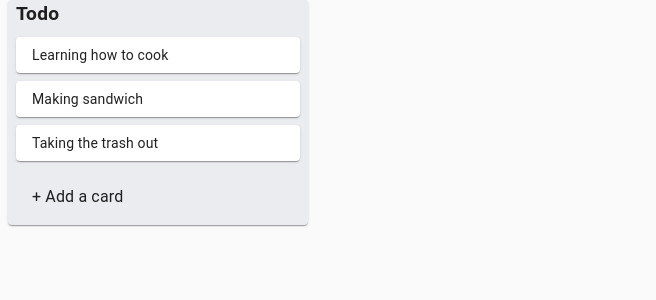
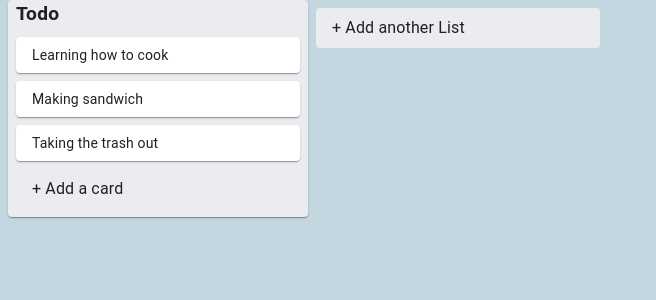
Before and after one commit to onemliceyda/Akbank-React-Bootcamp-Bitirme-Projesi, a React (Create React App) app in the folder kanban-board/: page / in a window 1280 px wide. Shown: the top 300 px of the page, without its empty margins (0-656 px from the left). Built offline with nearby package versions, Linux system fonts and the light colour scheme.

Commit message:
add a new list

```diff
--- a/kanban-board/src/App.js
+++ b/kanban-board/src/App.js
@@ -4,8 +4,19 @@
 import { v4 as uuid } from "uuid"
 import store from "./utils/store"
 import StoreApi from "./utils/storeApi"
+import InputContainer from "../src/components/Input/InputContainer"
+import { makeStyles } from "@material-ui/core/styles"
+const useStyle = makeStyles((theme) => ({
+  root: {
+    display: "flex",
+    minHeight: "100vh",
+    background: "#C4D7E0",
+  },
+}))
+
 function App() {
   const [data, setData] = useState(store)
+  const classes = useStyle()
   const addCard = (title, listId) => {
     const newCardId = uuid()
     const newCard = {
@@ -21,16 +32,36 @@
         ...data.lists,
         [listId]: list,
       },
+    }
+    setData(newState)
   };
+
+
+  const addList = (title) => {
+    const newListId = uuid()
+    const newList = {
+      id: newListId,
+      title,
+      cards: [],
+    }
+    const newState = {
+      listIds: [...data.listIds, newListId],
+      lists:{
+        ...data.lists,
+        [newListId]:newList
+      }
+    }
     setData(newState)
-  }
+  };
+
   return (
-      <StoreApi.Provider value={{ addCard }}>
-        <div>
+    <StoreApi.Provider value={{ addCard, addList }}>
+      <div className={classes.root}>
         {data.listIds.map((listId) => {
           const list = data.lists[listId]
           return <List list={list} key={listId} />
         })}
+        <InputContainer type="list" />
       </div>
     </StoreApi.Provider>
   )
--- a/kanban-board/src/components/Input/InputCard.js
+++ b/kanban-board/src/components/Input/InputCard.js
@@ -23,23 +23,26 @@
   },
 }))
 
-const InputCard = ({ setOpen, listId }) => {
+const InputCard = ({ setOpen, listId, type }) => {
   const classes = useStyle()
-  const { addCard } = useContext(storeApi)
-  const [cardTitle, setCardTitle] = useState("")
+  const { addCard,addList} = useContext(storeApi)
+  const [title, setTitle] = useState("")
   const handleOnChange = (e) => {
-    setCardTitle(e.target.value)
+    setTitle(e.target.value)
   }
 
   const handleBtnConfirm = () => {
-    addCard(cardTitle, listId)
-    setCardTitle("")
-    setOpen(false)
-  }
-  const handleBlur = () => {
-    setOpen(false)
-    setCardTitle("")
-  }
+    if(type==="card")
+    {addCard(title, listId)
+    setTitle("")
+    setOpen(false)}
+    else {
+      addList(title)
+      setTitle("")
+      setOpen(false)}
+    }
+
+
   return (
     <div>
       <div>
@@ -47,19 +50,21 @@
           <InputBase
             onChange={handleOnChange}
             multiline
-            onBlur={handleBlur}
+            onBlur={()=>setOpen(false)}
             fullWidth
             inputProps={{
               className: classes.input,
             }}
-            value={cardTitle}
-            placeholder="Enter a title of this card"
+            value={title}
+            placeholder={
+              type === "card" ? "Kart içeriğini giriniz" : "Kart oluşturunuz"
+            }
           />
         </Paper>
       </div>
       <div className="classes.confirm">
         <Button className={classes.btnConfirm} onClick={handleBtnConfirm}>
-          + Add Card
+          {type === "card" ? "+ Add a card" : "Add a List"}
         </Button>
         <div></div>
         <IconButton onClick={() => setOpen(false)}></IconButton>
--- a/kanban-board/src/components/Input/InputContainer.js
+++ b/kanban-board/src/components/Input/InputContainer.js
@@ -6,7 +6,8 @@
 
 const useStyle = makeStyles((theme) => ({
   root: {
-    marginTop: theme.spacing(2),
+    width: "300px",
+    marginTop: theme.spacing(1),
   },
   addCard: {
     padding: theme.spacing(1, 1, 1, 2),
@@ -18,13 +19,13 @@
   },
 }))
 
-const InputContainer = ({listId}) => {
+const InputContainer = ({ listId, type }) => {
   const classes = useStyle()
   const [open, setOpen] = useState(false)
   return (
     <div className={classes.root}>
       <Collapse in={open}>
-        <InputCard setOpen={setOpen} listId={listId} />
+        <InputCard setOpen={setOpen} listId={listId} type={type} />
       </Collapse>
       <Collapse in={!open}>
         <Paper
@@ -32,7 +33,10 @@
           elevation={0}
           onClick={() => setOpen(!open)}
         >
-          <Typography> + Add a card </Typography>
+          <Typography>
+            {" "}
+            {type === "card" ? "+ Add a card" : "+ Add another List"}
+          </Typography>
         </Paper>
       </Collapse>
     </div>
--- a/kanban-board/src/components/List/List.js
+++ b/kanban-board/src/components/List/List.js
@@ -21,7 +21,7 @@
         {list.cards.map((card) => (
           <Card key={card.id} card={card} />
         ))}
-        <InputContainer listId={list.id}/>
+        <InputContainer listId={list.id} type="card" />
       </Paper>
     </div>
   )
```
Lines whose indentation alone changed are shown as unchanged.
